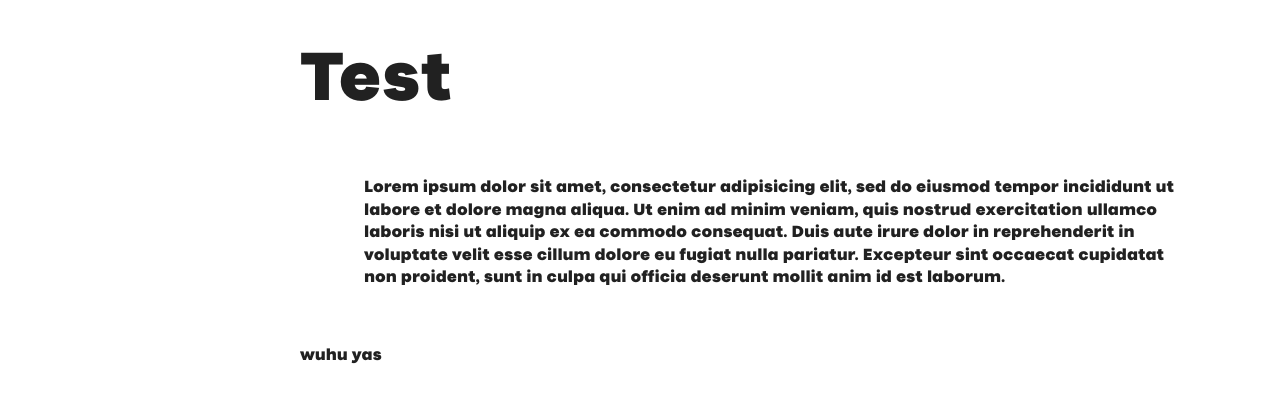
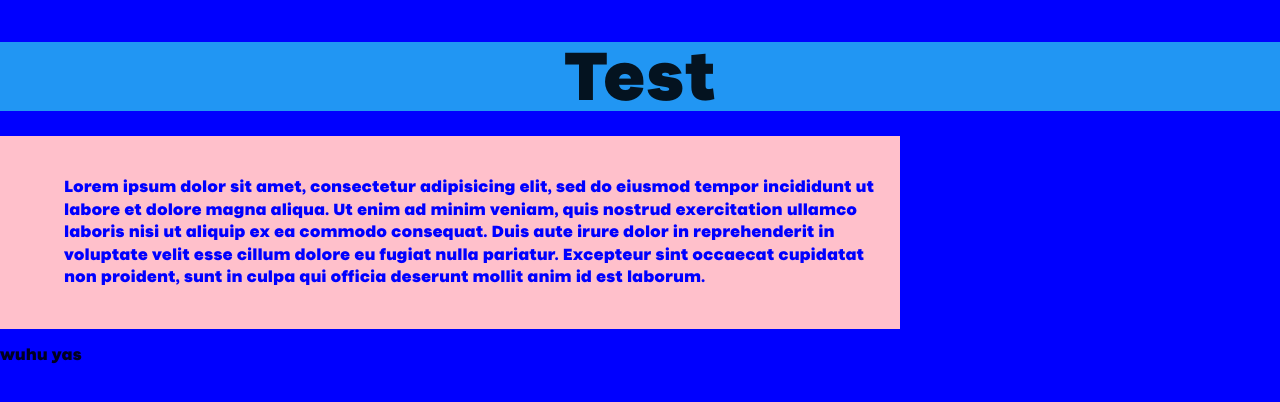
Before and after one commit to vippssommerstudenter2019/Front-Page-html, a plain HTML site: page index.html in a window 1280 px wide. Drawn offline with nearby package versions, Linux system fonts and the light colour scheme.

Commit message:
testing style.css

```diff
--- a/css/style.css
+++ b/css/style.css
@@ -1,5 +1,11 @@
 body {
+  background-color: blue !important;
   font-family: 'Vipps', Arial, sans-serif;
+}
+
+.thisshouldbepink {
+  background-color: pink !important;
+  color: blue !important;
 }
 
 .vippsorange {
@@ -63,15 +69,7 @@ p, h2 {
   max-width: 60em;
 }
 
-header, main, footer {
-  padding-left: 300px;
-}
 
-@media only screen and (max-width : 992px) {
-  header, main, footer {
-    padding-left: 0;
-  }
-}
 
 
 
--- a/index.html
+++ b/index.html
@@ -16,11 +16,11 @@
   </head>
   <body>
     <header>
-      <h1>Test</h1>
+      <h1 class="center blue">Test</h1>
     </header>
 
     <main>
-      <p>Lorem ipsum dolor sit amet, consectetur adipisicing elit, sed do eiusmod tempor incididunt ut labore et dolore magna aliqua. Ut enim ad minim veniam, quis nostrud exercitation ullamco laboris nisi ut aliquip ex ea commodo consequat. Duis aute irure dolor in reprehenderit in voluptate velit esse cillum dolore eu fugiat nulla pariatur. Excepteur sint occaecat cupidatat non proident, sunt in culpa qui officia deserunt mollit anim id est laborum.</p>
+      <p class="thisshouldbepink">Lorem ipsum dolor sit amet, consectetur adipisicing elit, sed do eiusmod tempor incididunt ut labore et dolore magna aliqua. Ut enim ad minim veniam, quis nostrud exercitation ullamco laboris nisi ut aliquip ex ea commodo consequat. Duis aute irure dolor in reprehenderit in voluptate velit esse cillum dolore eu fugiat nulla pariatur. Excepteur sint occaecat cupidatat non proident, sunt in culpa qui officia deserunt mollit anim id est laborum.</p>
     </main>
 
     <footer> wuhu yas </footer>
```
